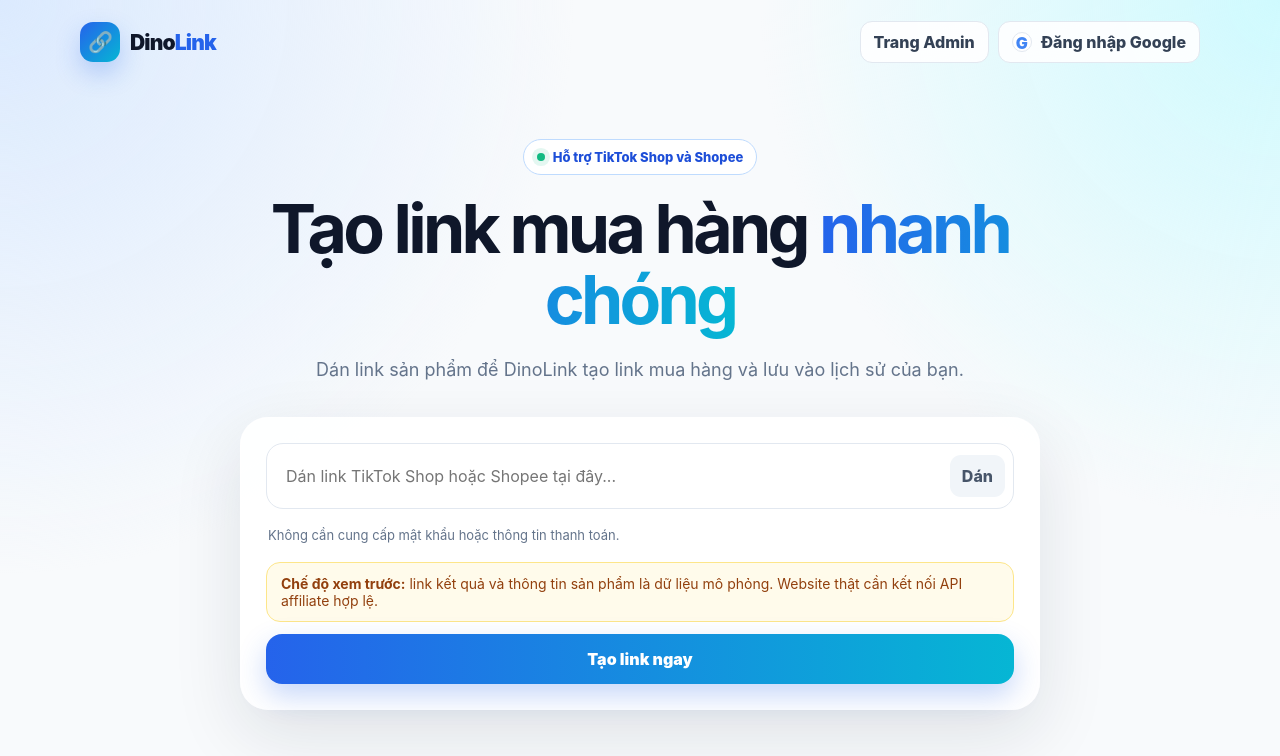
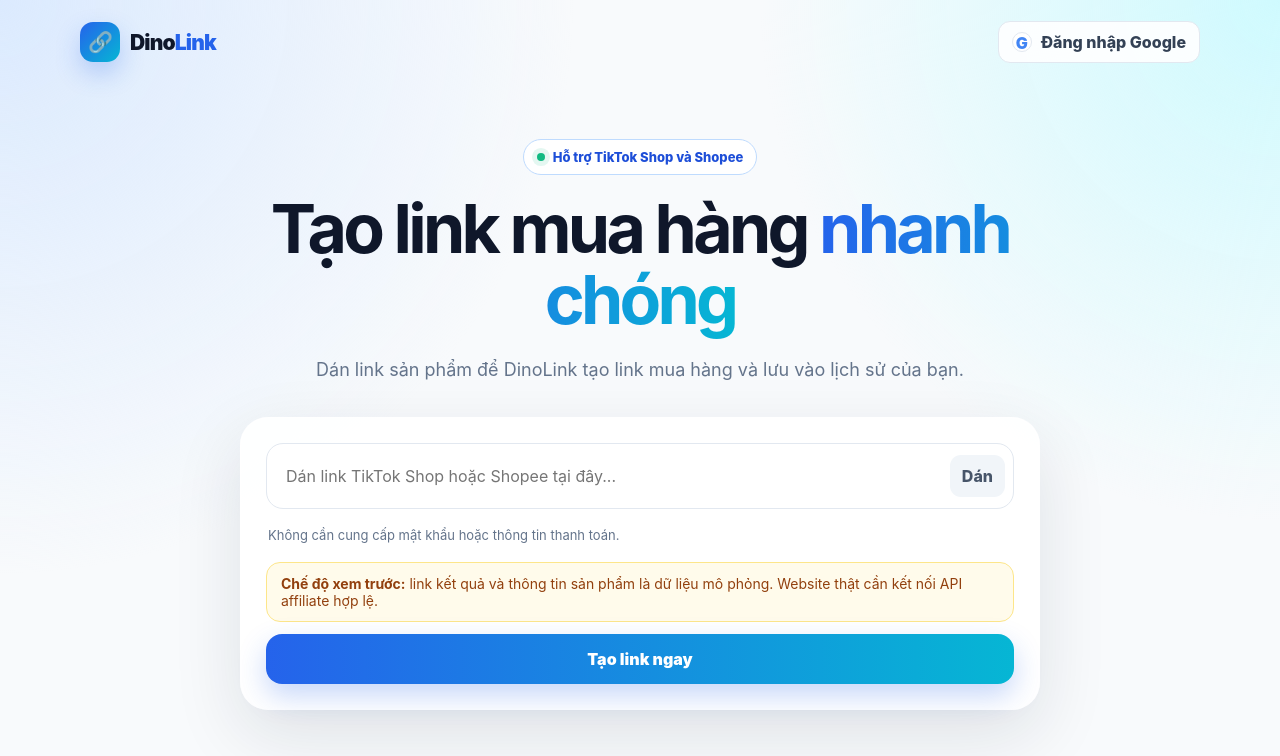
Before and after one commit to phanductruongson1201-design/dinolink, a plain HTML site: page index.html in a window 1280 px wide. Shown: the top 756 px of the page. Drawn offline with Linux system fonts and the light colour scheme.

Commit message:
Update index.html

```diff
--- a/index.html
+++ b/index.html
@@ -31,7 +31,6 @@
   <header class="wrap topbar">
     <a class="brand" href="index.html"><span class="mark">🔗</span><span>Dino<em>Link</em></span></a>
     <nav class="nav">
-      <a class="nav-btn admin-link" href="admin.html">Trang Admin</a>
       <button id="loginBtn" class="nav-btn google-btn" type="button" onclick="openLogin()"><span class="g">G</span><span class="label">Đăng nhập Google</span></button>
       <div id="userBox" class="user hidden" onclick="toggleMenu(event)">
         <span id="avatar" class="avatar">S</span><span><strong id="userName">Sơn Dino</strong><small id="userEmail">sondino@gmail.com</small></span>
```
